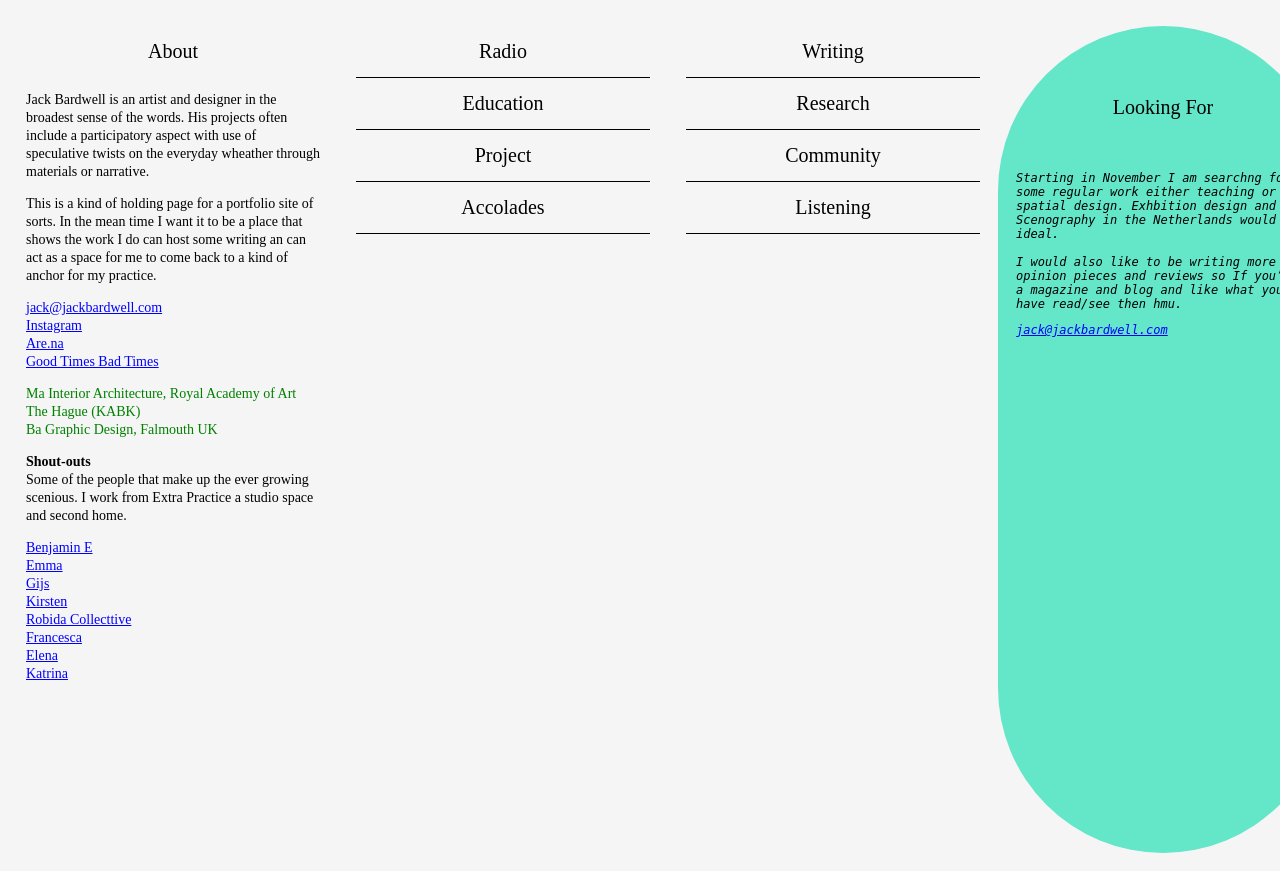
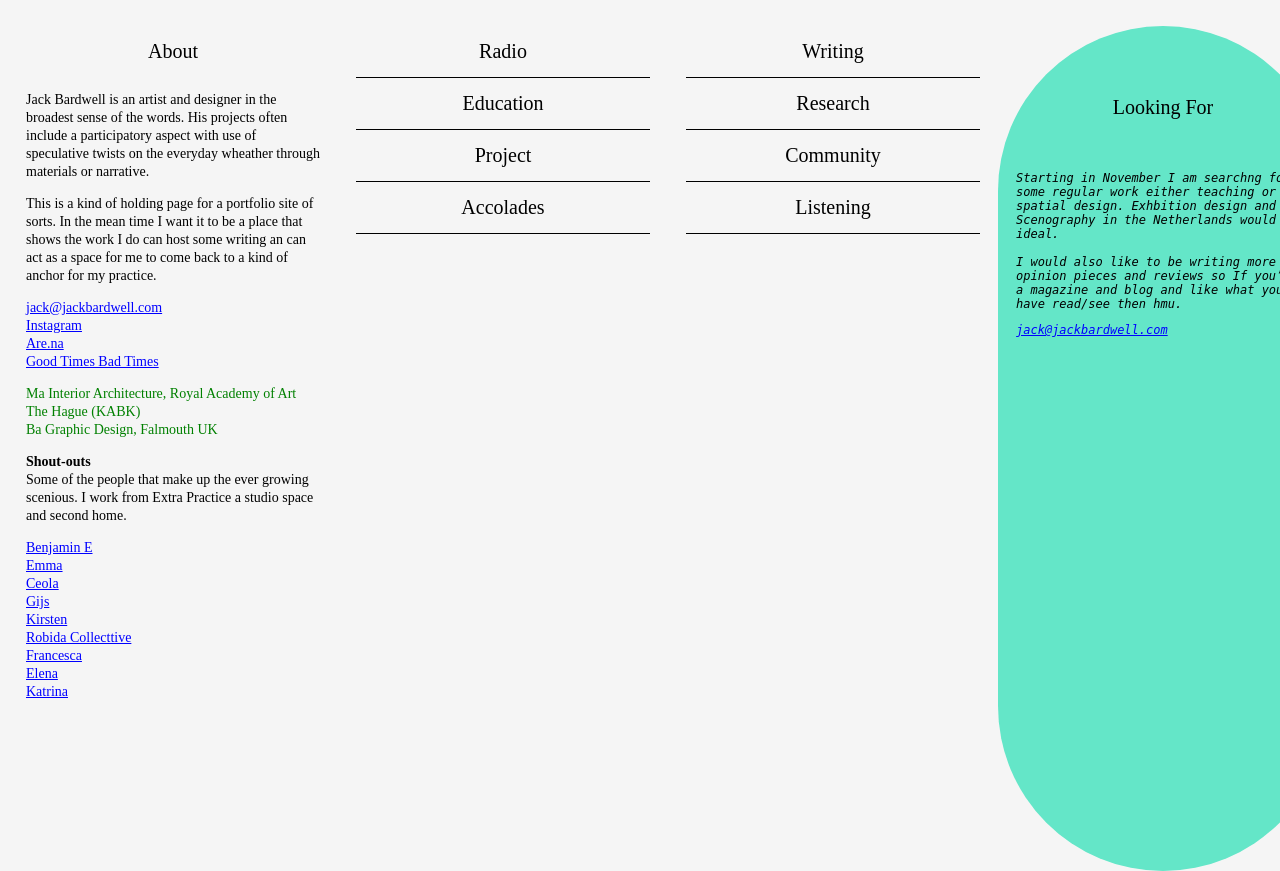
Before and after one commit to jackbardwell/personal-site, a plain HTML site: page index.html in a window 1280 px wide. Shown: the top 871 px of the page. Drawn offline with Linux system fonts and the light colour scheme.

Commit message:
Added names

```diff
--- a/index.html
+++ b/index.html
@@ -46,12 +46,14 @@
  <p>
 <a href="https://www.are.na/jack-bardwell">Benjamin E </a> <br>
 <a href="https://www.are.na/jack-bardwell">Emma</a> <br>
+<a href="https://www.are.na/jack-bardwell">Ceola</a> <br>
 <a href="https://www.are.na/jack-bardwell">Gijs</a> <br>
 <a href="https://www.are.na/jack-bardwell">Kirsten</a> <br>
 <a href="https://www.are.na/jack-bardwell">Robida Collecttive</a> <br>
 <a href="https://www.are.na/jack-bardwell">Francesca </a><br>
 <a href="https://www.are.na/jack-bardwell">Elena</a> <br>
 <a href="https://www.are.na/jack-bardwell">Katrina</a> <br>
+
 
 </p>
 
```
